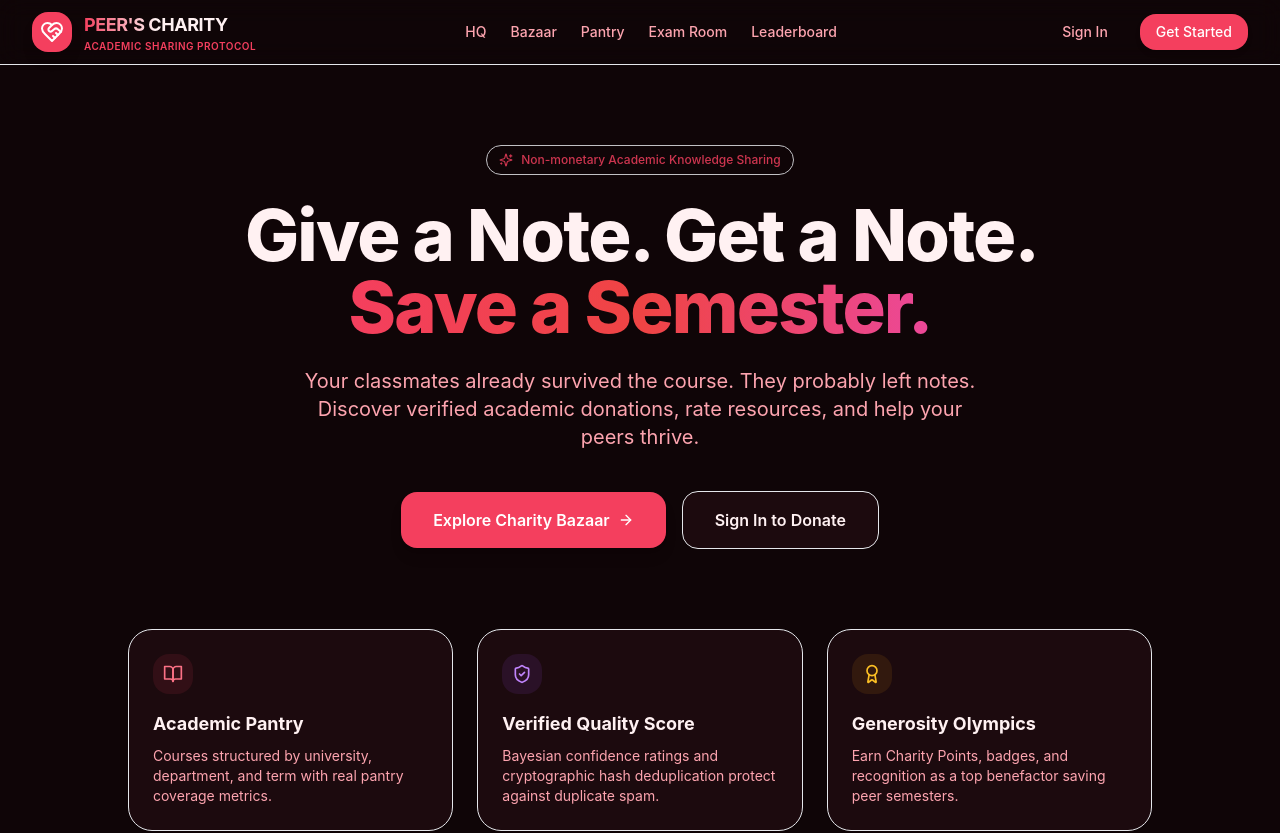
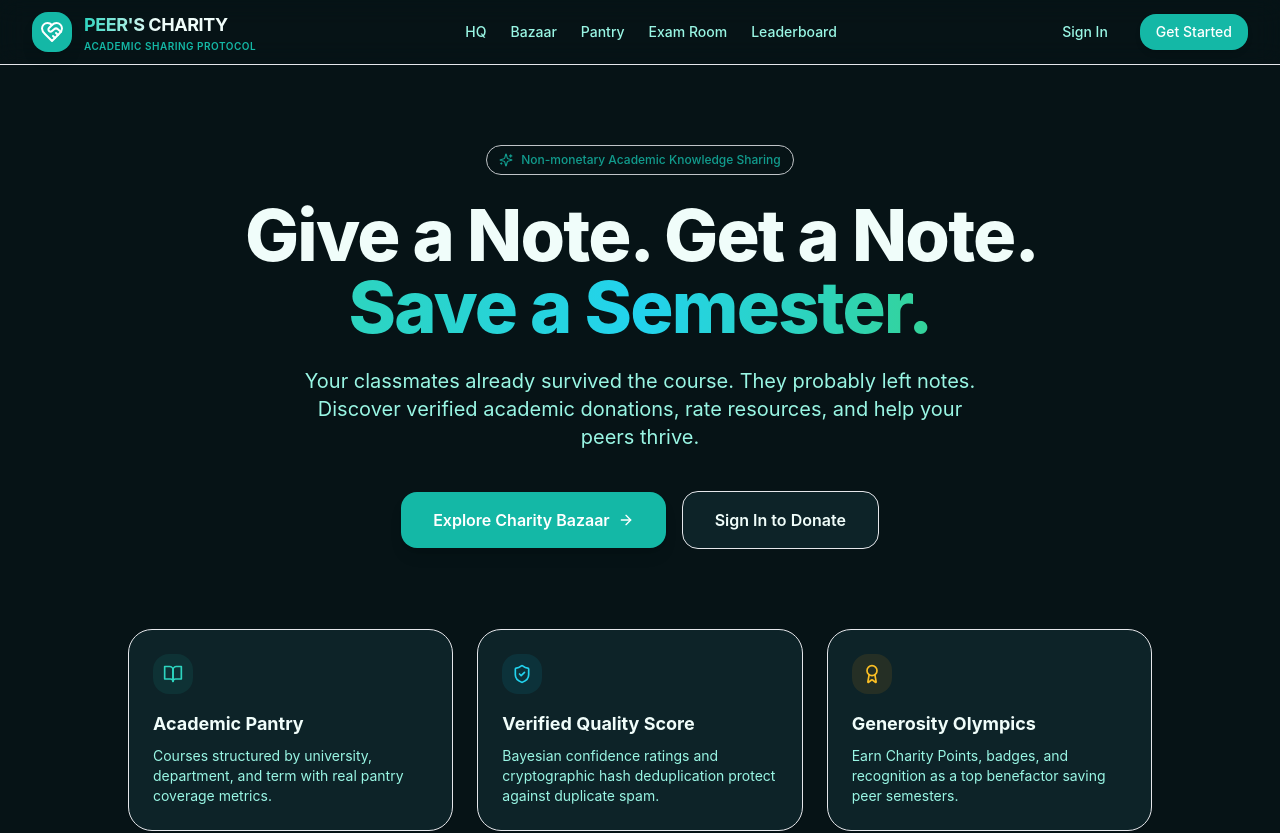
Before and after one commit to asnayem1122/Peers_Charity, a Next.js app in the folder apps/web/: page /Peers_Charity/ in a window 1280 px wide. Shown: the top 833 px of the page. Built offline with nearby package versions, Linux system fonts and the light colour scheme.

Commit message:
Rebrand color theme to Beige and Cyber Teal

```diff
--- a/apps/web/app/(dashboard)/hq/page.tsx
+++ b/apps/web/app/(dashboard)/hq/page.tsx
@@ -42,7 +42,7 @@ export default function CharityHQPage() {
         <div className="p-5 rounded-2xl bg-card border border-border/60 shadow-sm relative overflow-hidden group hover:border-accent/50 transition-all">
           <div className="flex items-center justify-between text-muted-foreground mb-3">
             <span className="text-xs font-semibold uppercase tracking-wider">Donations Shared</span>
-            <div className="w-8 h-8 rounded-xl bg-rose-500/10 text-rose-400 flex items-center justify-center">
+            <div className="w-8 h-8 rounded-xl bg-teal-500/10 text-teal-400 flex items-center justify-center">
               <FileText className="w-4 h-4" />
             </div>
           </div>
@@ -55,7 +55,7 @@ export default function CharityHQPage() {
         <div className="p-5 rounded-2xl bg-card border border-border/60 shadow-sm relative overflow-hidden group hover:border-accent/50 transition-all">
           <div className="flex items-center justify-between text-muted-foreground mb-3">
             <span className="text-xs font-semibold uppercase tracking-wider">Classmates Saved</span>
-            <div className="w-8 h-8 rounded-xl bg-purple-500/10 text-purple-400 flex items-center justify-center">
+            <div className="w-8 h-8 rounded-xl bg-cyan-500/10 text-cyan-400 flex items-center justify-center">
               <Users className="w-4 h-4" />
             </div>
           </div>
@@ -139,7 +139,7 @@ export default function CharityHQPage() {
                 <span className="text-muted-foreground">0%</span>
               </div>
               <div className="w-full h-2 rounded-full bg-muted overflow-hidden">
-                <div className="h-full bg-purple-500 rounded-full" style={{ width: '0%' }} />
+                <div className="h-full bg-cyan-500 rounded-full" style={{ width: '0%' }} />
               </div>
             </div>
 
--- a/apps/web/app/globals.css
+++ b/apps/web/app/globals.css
@@ -3,33 +3,33 @@
 @tailwind utilities;
 
 @layer base {
-  /* Light Mode — Soft Rose Stone & Rich Crimson */
+  /* Light Mode — Warm Sand Beige & Deep Cyber Teal */
   :root {
-    --background: #faf4f5;
-    --foreground: #1f090d;
-    --card: #ffffff;
-    --card-hover: #f5e8eb;
-    --border: #eed5da;
-    --accent: #e11d48;
-    --accent-secondary: #f43f5e;
+    --background: #f5f1e8;
+    --foreground: #23201b;
+    --card: #fdfbf7;
+    --card-hover: #eae3d5;
+    --border: #dfd4c1;
+    --accent: #0d9488;
+    --accent-secondary: #06b6d4;
     --accent-foreground: #ffffff;
-    --muted: #f5e8eb;
-    --muted-foreground: #884a57;
+    --muted: #eae3d5;
+    --muted-foreground: #786c5a;
     --success: #10b981;
   }
 
-  /* Dark Mode — Deep Crimson Obsidian & Wine Red */
+  /* Dark Mode — Deep Obsidian Teal & Warm Amber Highlights */
   .dark {
-    --background: #0f0507;
-    --foreground: #fff1f2;
-    --card: #1c0a0e;
-    --card-hover: #2a0f15;
-    --border: #441420;
-    --accent: #f43f5e;
-    --accent-secondary: #fb7185;
+    --background: #061316;
+    --foreground: #f0fdfa;
+    --card: #0d2328;
+    --card-hover: #15343b;
+    --border: #1f4852;
+    --accent: #14b8a6;
+    --accent-secondary: #22d3ee;
     --accent-foreground: #ffffff;
-    --muted: #16070a;
-    --muted-foreground: #fda4af;
+    --muted: #0a1b1f;
+    --muted-foreground: #99f6e4;
     --success: #34d399;
   }
 }
@@ -43,31 +43,31 @@ body {
 
 /* Dark mode input styling */
 .dark input, .dark select, .dark textarea {
-  color: #fff1f2 !important;
+  color: #f0fdfa !important;
 }
 
 /* Light mode input styling */
 input, select, textarea {
-  color: #1f090d !important;
+  color: #23201b !important;
 }
 
 .dark input:-webkit-autofill,
 .dark input:-webkit-autofill:hover,
 .dark input:-webkit-autofill:focus {
-  -webkit-text-fill-color: #fff1f2 !important;
-  -webkit-box-shadow: 0 0 0px 1000px #1c0a0e inset !important;
+  -webkit-text-fill-color: #f0fdfa !important;
+  -webkit-box-shadow: 0 0 0px 1000px #0d2328 inset !important;
   transition: background-color 5000s ease-in-out 0s;
 }
 
 input:-webkit-autofill,
 input:-webkit-autofill:hover,
 input:-webkit-autofill:focus {
-  -webkit-text-fill-color: #1f090d !important;
-  -webkit-box-shadow: 0 0 0px 1000px #faf4f5 inset !important;
+  -webkit-text-fill-color: #23201b !important;
+  -webkit-box-shadow: 0 0 0px 1000px #f5f1e8 inset !important;
   transition: background-color 5000s ease-in-out 0s;
 }
 
-/* Modern scrollbar with Crimson glow */
+/* Modern scrollbar with Teal glow */
 ::-webkit-scrollbar {
   width: 6px;
 }
--- a/apps/web/app/page.tsx
+++ b/apps/web/app/page.tsx
@@ -12,7 +12,7 @@ export default function LandingPage() {
               <HeartHandshake className="w-6 h-6" />
             </div>
             <div>
-              <span className="font-bold text-lg tracking-tight bg-gradient-to-r from-rose-500 via-foreground to-foreground bg-clip-text text-transparent">
+              <span className="font-bold text-lg tracking-tight bg-gradient-to-r from-teal-400 via-foreground to-foreground bg-clip-text text-transparent">
                 PEER'S CHARITY
               </span>
               <span className="block text-[10px] text-accent font-semibold tracking-wider uppercase">
@@ -59,7 +59,7 @@ export default function LandingPage() {
 
         <h1 className="text-4xl sm:text-6xl lg:text-7xl font-extrabold tracking-tight max-w-4xl leading-[1.15]">
           Give a Note. Get a Note.{' '}
-          <span className="bg-gradient-to-r from-rose-500 via-red-500 to-pink-500 bg-clip-text text-transparent">
+          <span className="bg-gradient-to-r from-teal-400 via-cyan-400 to-emerald-400 bg-clip-text text-transparent">
             Save a Semester.
           </span>
         </h1>
@@ -88,7 +88,7 @@ export default function LandingPage() {
         {/* Value Props Cards Grid */}
         <div className="mt-20 grid grid-cols-1 sm:grid-cols-3 gap-6 max-w-5xl text-left">
           <Link href="/pantry" className="p-6 rounded-2xl bg-card border border-border/60 shadow-sm hover:border-accent/40 transition-all group">
-            <div className="w-10 h-10 rounded-xl bg-rose-500/10 text-rose-400 flex items-center justify-center mb-4">
+            <div className="w-10 h-10 rounded-xl bg-teal-500/10 text-teal-400 flex items-center justify-center mb-4">
               <BookOpen className="w-5 h-5" />
             </div>
             <h3 className="text-lg font-bold mb-2 group-hover:text-accent transition-colors">Academic Pantry</h3>
@@ -98,7 +98,7 @@ export default function LandingPage() {
           </Link>
 
           <Link href="/bazaar" className="p-6 rounded-2xl bg-card border border-border/60 shadow-sm hover:border-accent/40 transition-all group">
-            <div className="w-10 h-10 rounded-xl bg-purple-500/10 text-purple-400 flex items-center justify-center mb-4">
+            <div className="w-10 h-10 rounded-xl bg-cyan-500/10 text-cyan-400 flex items-center justify-center mb-4">
               <ShieldCheck className="w-5 h-5" />
             </div>
             <h3 className="text-lg font-bold mb-2 group-hover:text-accent transition-colors">Verified Quality Score</h3>
```
